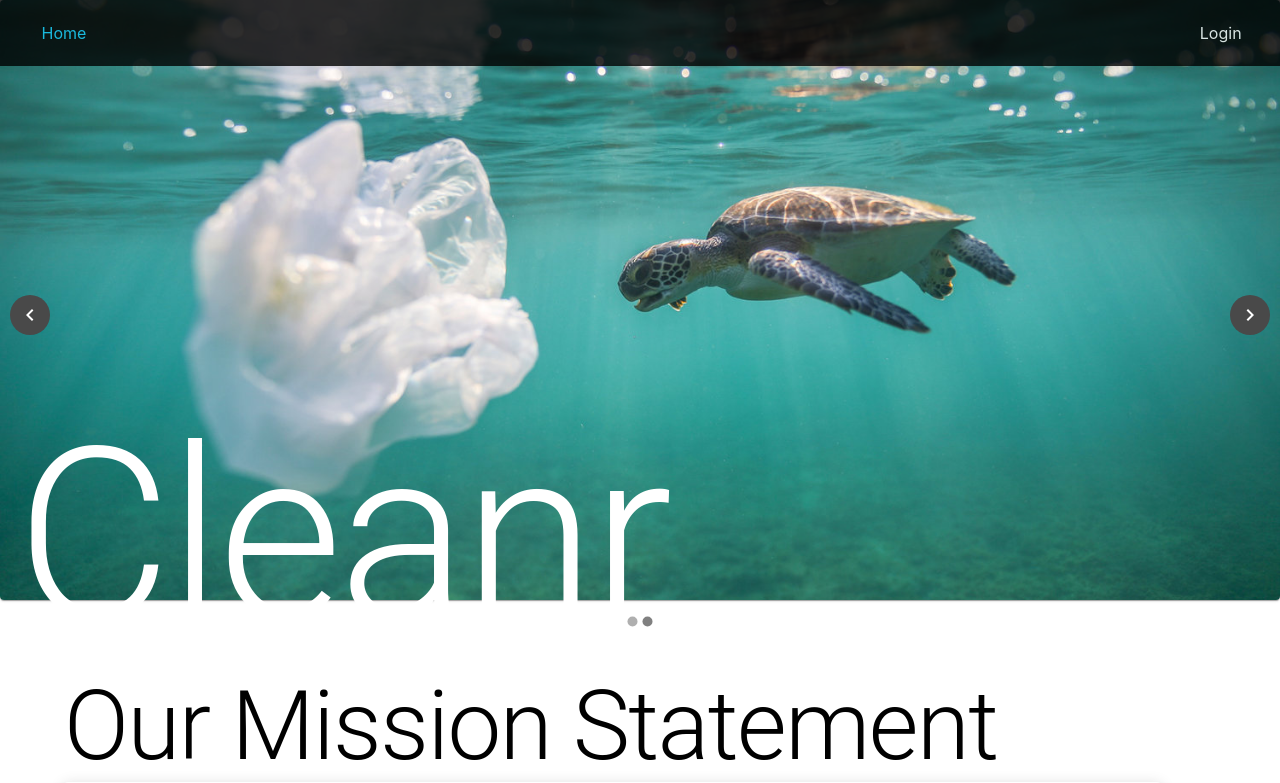
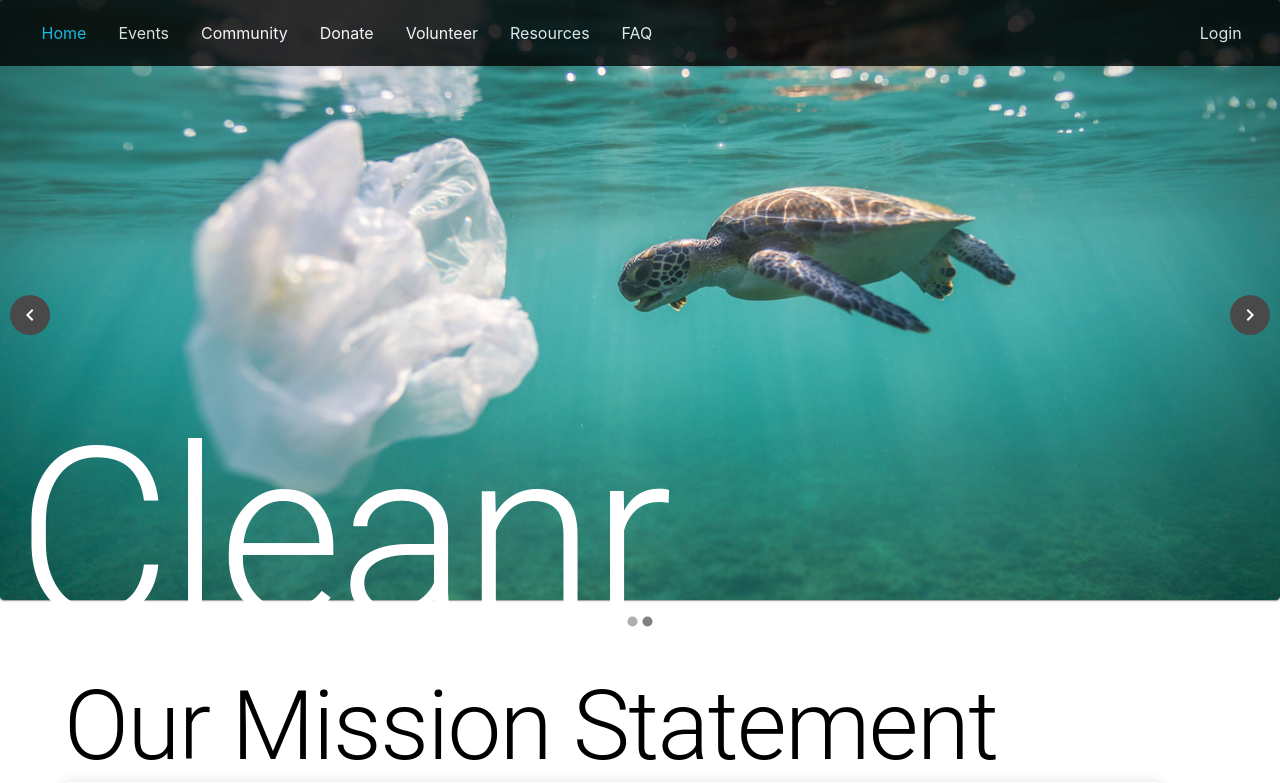
Before and after one commit to Jasonye14/hack-for-change, a React (Create React App) app in the folder web/: page / in a window 1280 px wide. Shown: the top 783 px of the page. Built offline with nearby package versions, Linux system fonts and the light colour scheme.

Commit message:
added more options to the main menu bar

```diff
--- a/web/src/components/Navbar/index.js
+++ b/web/src/components/Navbar/index.js
@@ -1,4 +1,4 @@
-import React, {useEffect} from 'react';
+import React, { useState, useEffect } from 'react';
 import {
     Nav,
     NavLink,
@@ -6,24 +6,42 @@ import {
     NavMenu,
 } from './NavbarElement';
 
+const Navbar = () => {
+  const [isMobileMenuOpen, setMobileMenuOpen] = useState(false);
 
-const Navbar = () => {
+  const toggleMobileMenu = () => {
+    setMobileMenuOpen(!isMobileMenuOpen);
+  };
 
   useEffect(() => {
-
-  });
-
+    // You can add any side effects or cleanup logic here if required.
+  }, []);
 
   return (
-    <>
+    <nav aria-label="Main Navigation">
       <Nav>
-        <Bars/>
-        <NavMenu>
-          <NavLink to='/'>Home</NavLink>
-          <NavLink to='/login' style={{marginLeft: "auto", marginRight: "3rem",}}>Login</NavLink>
+        <Bars onClick={toggleMobileMenu} aria-label="Toggle mobile menu"/>
+        <NavMenu isOpen={isMobileMenuOpen}>
+          <NavLink to='/' aria-label="Home">Home</NavLink>
+          <NavLink to='/events' aria-label="Events">Events</NavLink>
+          <NavLink to='/community' aria-label="Community">Community</NavLink>
+          <NavLink to='/donations' aria-label="Donations">Donate</NavLink>
+          <NavLink to='/volunteer' aria-label="Volunteer">Volunteer</NavLink>
+          <NavLink to='/resources' aria-label="Resources">Resources</NavLink>
+          <NavLink to='/faq' aria-label="FAQ">FAQ</NavLink>
+          <NavLink
+            to='/login'
+            style={{marginLeft: "auto", marginRight: "3rem"}}
+            aria-label="Login"
+            onMouseEnter={(e) => e.target.style.opacity = 0.7}
+            onMouseLeave={(e) => e.target.style.opacity = 1}
+          >
+            Login
+          </NavLink>
         </NavMenu>
       </Nav>
-    </>
+    </nav>
   );
 };
+
 export default Navbar;
```
